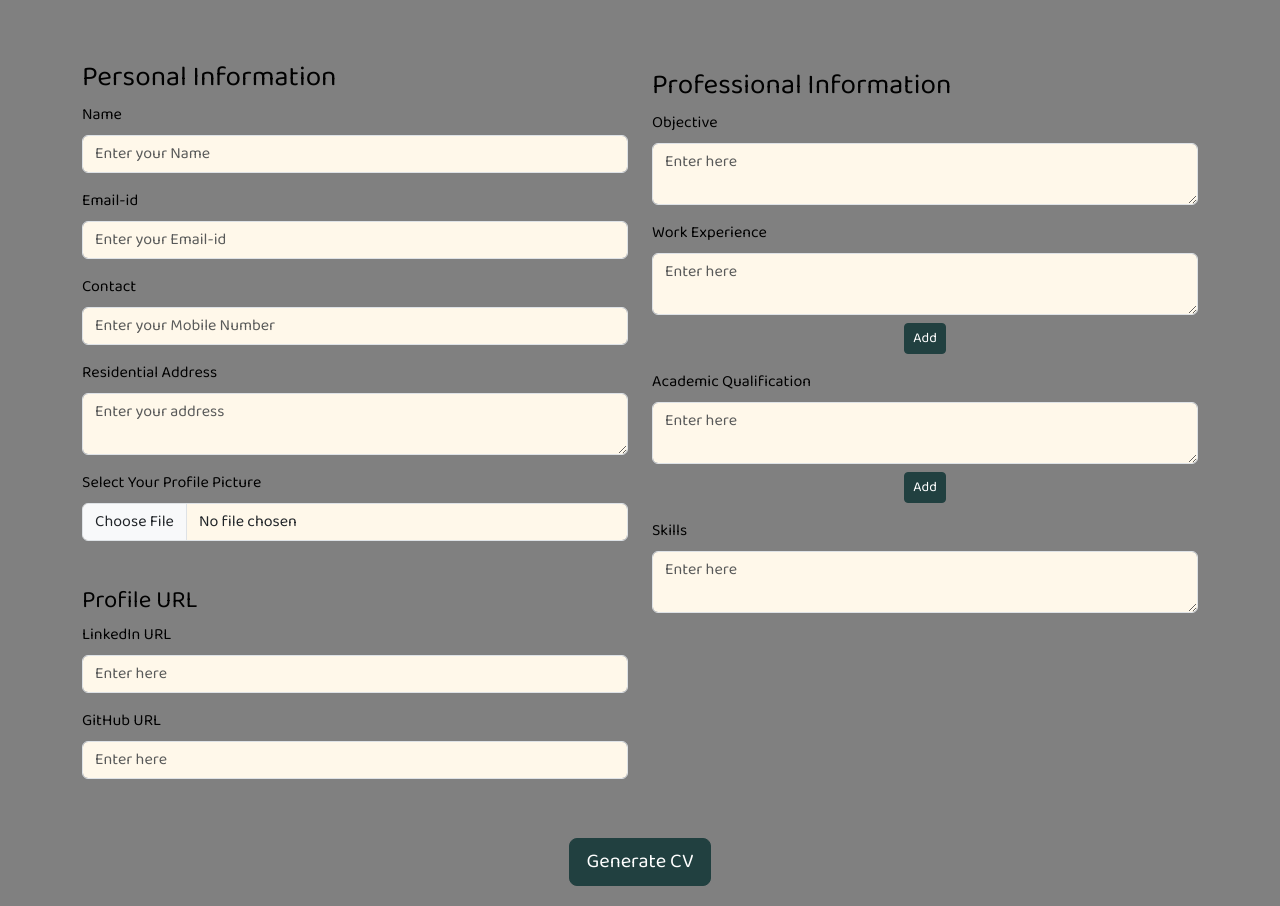
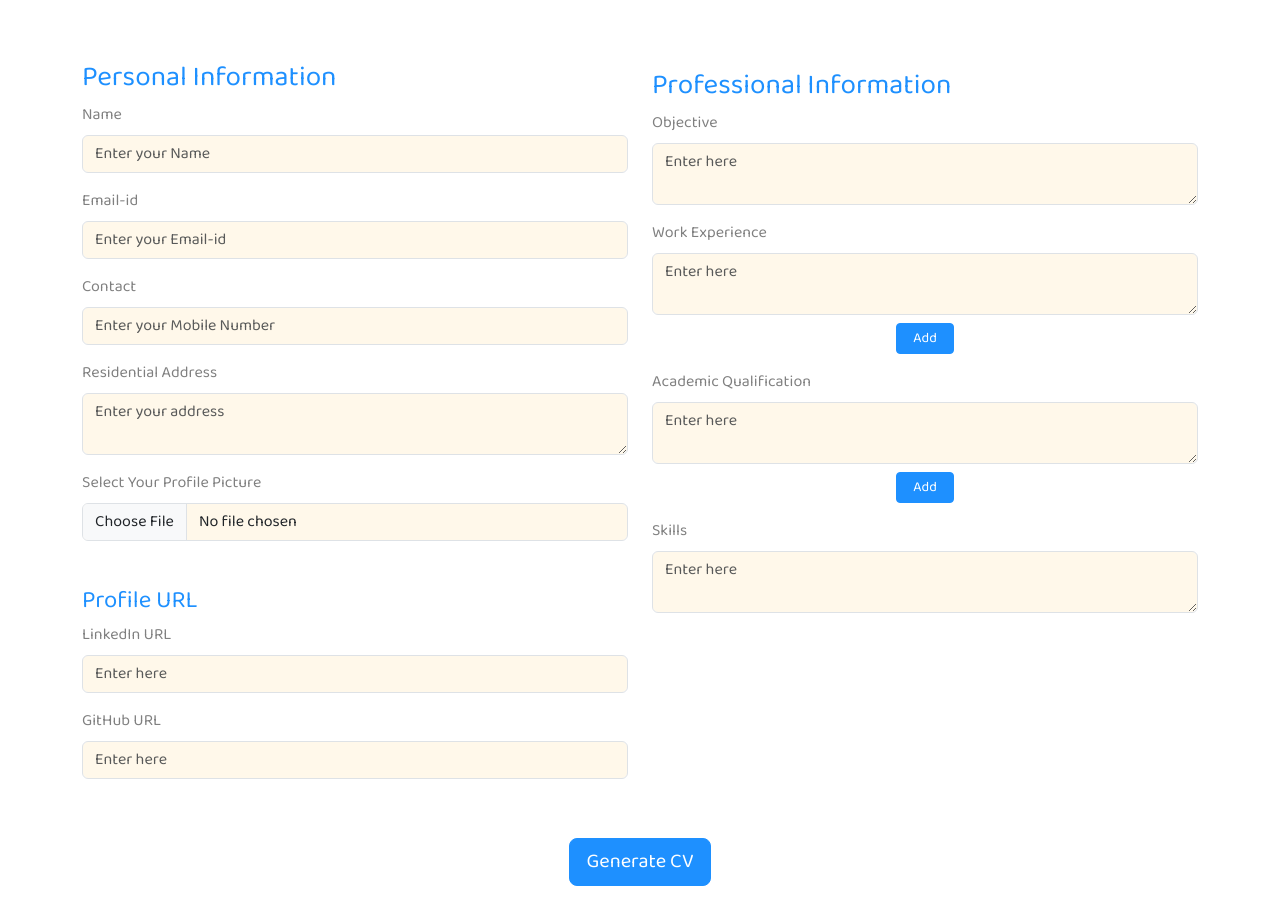
Before and after one commit to fuzzy0711/resumate, a plain HTML site: page index.html in a window 1280 px wide. Shown: the part 91-997 px from the top of the page. Drawn offline with nearby package versions, Linux system fonts and the light colour scheme; files that its build step writes are made by us from their sources.

Commit message:
initial commit

```diff
--- a/index.html
+++ b/index.html
@@ -21,14 +21,15 @@
     <title>Resumate</title>
   </head>
 
-  <body style="background-color: grey">
+  <body style="background-color: white">
     <!-- html code  -->
     <div class="container" id="cv-form">
       <h1
         class="text-center my-2"
-        style="background-color: #214040; color: white"
+        style="color: #1E90FF"
+
       >
-        RESUMATE
+        <b style="color: #1E90FF">RESUMATE</b>
       </h1>
       <p class="text-center">One Stop Solution to generate your Resume</p>
       <br />
@@ -36,10 +37,10 @@
       <div class="row">
         <div class="col-md-6" style="color: green">
           <!-- first col -->
-          <h3 style="color: black">Personal Information</h3>
+          <h3 style="color: #1E90FF">Personal Information</h3>
 
           <div class="form-group">
-            <label for="nameField">Name</label>
+            <label for="nameField" style="color: #808080">Name</label>
             <input
               type="text"
               id="nameField"
@@ -50,7 +51,7 @@
           </div>
 
           <div class="form-group mt-2">
-            <label for="emailField">Email-id</label>
+            <label for="emailField" style="color: #808080">Email-id</label>
             <input
               type="email"
               id="emailField"
@@ -61,7 +62,7 @@
           </div>
 
           <div class="form-group mt-2">
-            <label for="contactField">Contact</label>
+            <label for="contactField" style="color: #808080">Contact</label>
             <input
               type="number"
               id="contactField"
@@ -72,7 +73,7 @@
           </div>
 
           <div class="form-group mt-2">
-            <label for="addressField">Residential Address</label>
+            <label for="addressField" style="color: #808080">Residential Address</label>
             <textarea
               id="addressField"
               placeholder="Enter your address"
@@ -83,7 +84,7 @@
           </div>
 
           <div class="form-group mt-3">
-            <label for="">Select Your Profile Picture</label>
+            <label for="" style="color: #808080">Select Your Profile Picture</label>
             <input
               id="imgField"
               type="file"
@@ -92,10 +93,10 @@
             />
           </div>
 
-          <h4 style="color: black; padding-top: 30px">Profile URL</h4>
+          <h4 style="color: #1E90FF; padding-top: 30px">Profile URL</h4>
 
           <div class="form-group">
-            <label for="linkedinField">LinkedIn URL</label>
+            <label for="linkedinField" style="color: #808080">LinkedIn URL</label>
             <input
               type="text"
               id="linkedinField"
@@ -106,7 +107,7 @@
           </div>
 
           <div class="form-group mt-2">
-            <label for="githubField">GitHub URL</label>
+            <label for="githubField" style="color: #808080">GitHub URL</label>
             <input
               type="text"
               id="githubField"
@@ -118,10 +119,10 @@
         </div>
         <div class="col-md-6 mt-2">
           <!-- second col -->
-          <h3>Professional Information</h3>
+          <h3 style="color: #1E90FF">Professional Information</h3>
 
           <div class="form-group mt-2">
-            <label for="">Objective</label>
+            <label for="" style="color: #808080">Objective</label>
             <textarea
               id="objectiveField"
               placeholder="Enter here"
@@ -131,7 +132,7 @@
           </div>
 
           <div class="form-group mt-2" id="we">
-            <label for="">Work Experience</label>
+            <label for="" style="color: #808080">Work Experience</label>
             <textarea
               placeholder="Enter here"
               class="form-control weField"
@@ -143,7 +144,8 @@
                 onclick="addNewWEField()"
                 class="btn btn-primary btn-sm"
                 id="addbt"
-                style="background-color: #214040; border-color: #214040"
+                style="background-color: #1E90FF; border-color: #1E90FF ; padding: 4px 16px"
+
               >
                 Add
               </button>
@@ -151,7 +153,7 @@
           </div>
 
           <div class="form-group mt-2" id="aq">
-            <label for="">Academic Qualification</label>
+            <label for="" style="color: #808080">Academic Qualification</label>
             <textarea
               placeholder="Enter here"
               class="form-control aqField"
@@ -163,7 +165,7 @@
                 onclick="addNewAQField()"
                 class="btn btn-primary btn-sm"
                 id="addbt"
-                style="background-color: #214040; border-color: #214040"
+                style="background-color: #1E90FF; border-color: #1E90FF; padding: 4px 16px"
               >
                 Add
               </button>
@@ -171,7 +173,7 @@
           </div>
 
           <div class="form-group mt-2">
-            <label for="">Skills</label>
+            <label for="" style="color: #808080">Skills</label>
             <textarea
               id="skillsField"
               placeholder="Enter here"
@@ -187,8 +189,8 @@
           onclick="generateCV()"
           class="btn btn-primary btn-lg"
           style="
-            background-color: #214040;
-            border-color: #214040;
+            background-color: #1E90FF;
+            border-color: #1E90FF;
             margin-top: 35px;
           "
         >
@@ -198,7 +200,7 @@
 
       <form action="">
         <div class="input-wrapper text-center mt-5">
-          <h3 style="margin-bottom: 20px">Get Your Resume</h3>
+         <h3 style="margin-bottom: 20px;color: #1E90FF; font-weight:bold">Get Your Resume</h3>
           <!-- <input type="email" name="email_address" aria-label="email" placeholder="Enter your email address"
                     required class="email-field">
                  <ion-icon name="mail-open-outline" aria-hidden="true"></ion-icon> -->
@@ -238,14 +240,14 @@
             <p id="addressT">Your Address</p>
             <p id="emailT">Your Email</p>
             <hr />
-            <h4>Profile URL</h4>
-            <p><a id="linkedinT" href="#1">LinkedIn URL</a></p>
-            <p><a id="githubT" href="#2">GitHub URL</a></p>
+            <h4 >Profile URL</h4>
+            <p><a id="linkedinT" href="#1" style="color:black">LinkedIn URL</a></p>
+            <p><a id="githubT" href="#2" style="color:black">GitHub URL</a></p>
           </div>
         </div>
         <div class="col-md-8 py-5">
           <!-- second col -->
-          <h1 id="nameT2" class="text-center" style="font-weight: 980">
+          <h1 id="nameT2" class="text-center" style="font-weight: 980" style="color:#fff8ea">
             Your Name
           </h1>
 
```
